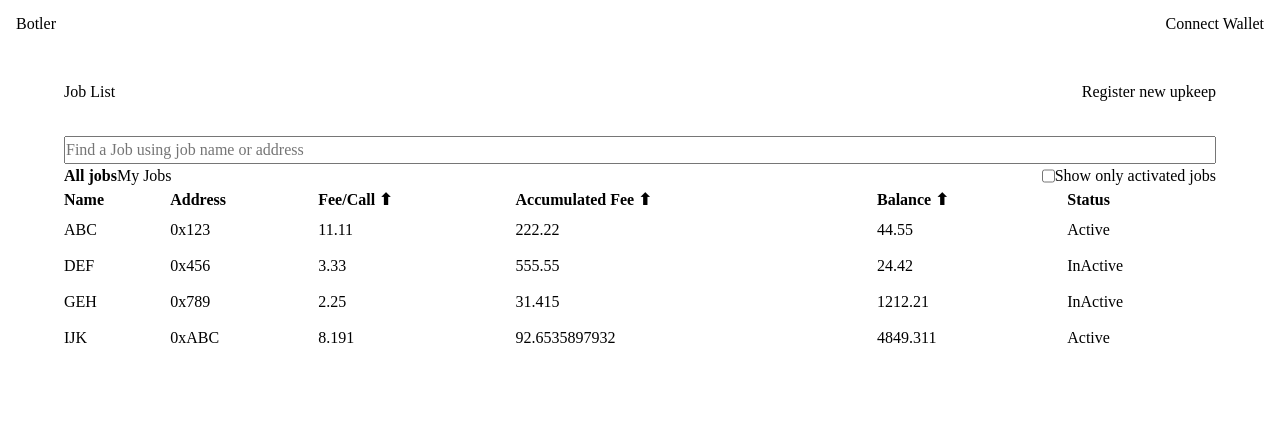
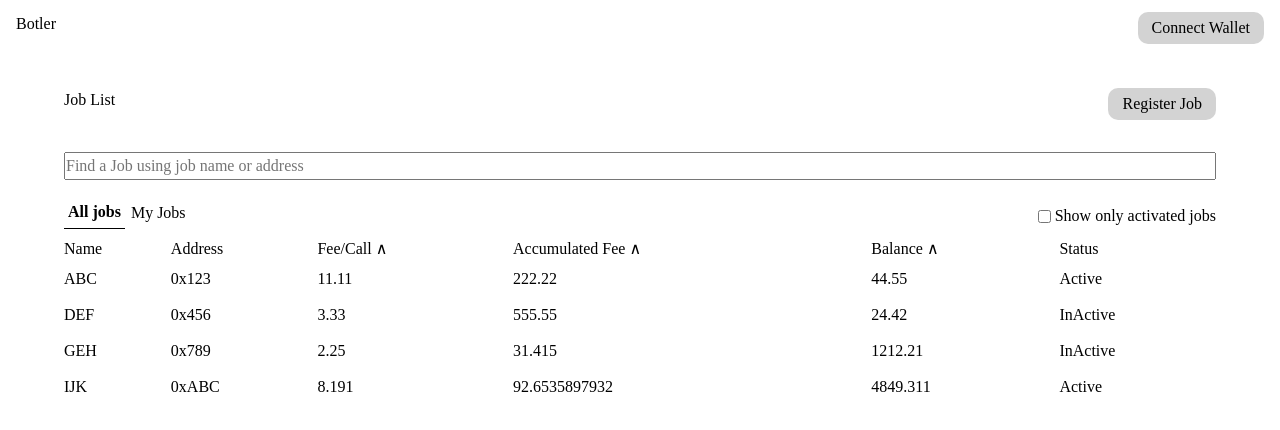
Before and after one commit to botler-klay/botler-fe, a React (Create React App) app: page / in a window 1280 px wide. Shown: the top 430 px of the page. Built offline with nearby package versions, Linux system fonts and the light colour scheme.

Commit message:
Use emotion package for styles

```diff
--- a/package.json
+++ b/package.json
@@ -3,6 +3,10 @@
   "version": "0.1.0",
   "private": true,
   "dependencies": {
+    "@emotion/css": "^11.10.0",
+    "@emotion/react": "^11.10.4",
+    "@emotion/styled": "^11.10.4",
+    "@emotion/types": "^0.7.0",
     "@testing-library/jest-dom": "^5.16.5",
     "@testing-library/react": "^13.4.0",
     "@testing-library/user-event": "^13.5.0",
--- /dev/null
+++ b/src/components/Button.tsx
@@ -0,0 +1,9 @@
+import styled from "@emotion/styled";
+
+export const Button = styled.button`
+  padding: 8px 14px;
+  border-radius: 10px;
+  background-color: lightgray;
+
+  line-height: 16px; // Should be same with font size
+`;
--- a/src/components/Header.tsx
+++ b/src/components/Header.tsx
@@ -2,6 +2,7 @@ import { useMemo, useState } from "react";
 import ReactModal from "react-modal";
 import { CYPRESS_NETWORK_VERSION } from "../constants";
 import { useWallet } from "../hooks/useWallet";
+import { Button } from "./Button";
 import { Row } from "./Layouts";
 import { WalletModalContent } from "./ModalContents/WalletModalContent";
 
@@ -29,9 +30,9 @@ export function Header() {
       }}
     >
       <span>Botler</span>
-      <button onClick={wallet ? disconnect : () => setIsOpen(true)}>
+      <Button onClick={wallet ? disconnect : () => setIsOpen(true)}>
         {walletBtnText}
-      </button>
+      </Button>
       <ReactModal
         style={{
           content: {
--- a/src/components/Layouts.tsx
+++ b/src/components/Layouts.tsx
@@ -1,26 +1,13 @@
-import { ComponentProps } from "../types/types";
+import styled from "@emotion/styled";
 
-export function Row({ style, children }: ComponentProps) {
-  return (
-    <div
-      style={{ display: "flex", flexDirection: "row", width: "100%", ...style }}
-    >
-      {children}
-    </div>
-  );
-}
+export const Row = styled.div`
+  display: flex;
+  flex-direction: row;
+  width: 100%;
+`;
 
-export function Column({ style, children }: ComponentProps) {
-  return (
-    <div
-      style={{
-        display: "flex",
-        flexDirection: "column",
-        width: "100%",
-        ...style,
-      }}
-    >
-      {children}
-    </div>
-  );
-}
+export const Column = styled.div`
+  display: flex;
+  flex-direction: column;
+  width: 100%;
+`;
--- a/src/components/ModalContents/WalletModalContent.tsx
+++ b/src/components/ModalContents/WalletModalContent.tsx
@@ -1,4 +1,5 @@
 import { useWallet } from "../../hooks/useWallet";
+import { Button } from "../Button";
 import { Column } from "../Layouts";
 
 export function WalletModalContent({ close }: { close: () => void }) {
@@ -15,7 +16,7 @@ export function WalletModalContent({ close }: { close: () => void }) {
     <Column style={{ width: "fit-content" }}>
       <h2>Connect Wallet</h2>
       <span>You should use Klaytn Cypress Mainnet to connect your wallet.</span>
-      <button onClick={handleConnect}>Kaikas</button>
+      <Button onClick={handleConnect}>Kaikas</Button>
       <button onClick={close}>Close</button>
     </Column>
   );
--- a/src/components/Section.tsx
+++ b/src/components/Section.tsx
@@ -1,16 +1,7 @@
-import { ComponentProps } from "../types/types";
+import styled from "@emotion/styled";
 
-export function Section({ style, children }: ComponentProps) {
-  return (
-    <section
-      style={{
-        display: "flex",
-        width: "100%",
-        padding: "0 64px",
-        ...style,
-      }}
-    >
-      {children}
-    </section>
-  );
-}
+export const Section = styled.section`
+  display: flex;
+  width: 100%;
+  padding: 0 64px;
+`;
--- a/src/components/Table.tsx
+++ b/src/components/Table.tsx
@@ -1,3 +1,4 @@
+import { css } from "@emotion/css";
 import {
   useTable,
   Column,
@@ -37,7 +38,9 @@ export function Table({
                 >
                   <Row style={{ width: "fit-content", gap: 4 }}>
                     {header.render("Header")}
-                    {header.canSort && <span>⬆︎</span>}
+                    {header.canSort && (
+                      <span>{header.isSortedDesc ? "∨" : "∧"}</span>
+                    )}
                   </Row>
                 </th>
               ))}
@@ -48,7 +51,14 @@ export function Table({
           {rows.map((row) => {
             prepareRow(row);
             return (
-              <tr {...row.getRowProps(rowProps(row))}>
+              <tr
+                {...row.getRowProps(rowProps(row))}
+                className={css`
+                  &:hover {
+                    background-color: lightgray;
+                  }
+                `}
+              >
                 {row.cells.map((cell) => (
                   <td {...cell.getCellProps()}>{cell.render("Cell")}</td>
                 ))}
--- a/src/pages/MainPage.tsx
+++ b/src/pages/MainPage.tsx
@@ -1,5 +1,6 @@
 import { useMemo, useState } from "react";
 import { useNavigate } from "react-router-dom";
+import { Button } from "../components/Button";
 import { Column, Row } from "../components/Layouts";
 import { Section } from "../components/Section";
 import { Table } from "../components/Table";
@@ -36,7 +37,9 @@ export function MainPage() {
       result = result.filter((job) => job.status === "Active");
     }
 
-    if (showMyJobOnly && wallet) {
+    if (showMyJobOnly) {
+      if (!wallet) return [];
+
       result = result.filter(
         (job) => job.owner.toLowerCase() === wallet.address.toLowerCase()
       );
@@ -50,21 +53,25 @@ export function MainPage() {
       <Section style={{ padding: "32px 64px" }}>
         <Row style={{ justifyContent: "space-between" }}>
           <h1>Job List</h1>
-          <button>Register new upkeep</button>
+          <Button>Register Job</Button>
         </Row>
       </Section>
       <Section>
-        <Column>
+        <Column style={{ gap: 16 }}>
           <input
             placeholder="Find a Job using job name or address"
             onChange={(e) => setSearchStr(e.target.value)}
           />
-          <Column>
+          <Column style={{ gap: 8 }}>
             <Row style={{ justifyContent: "space-between" }}>
-              <Row style={{ width: "fit-content" }}>
+              <Row style={{ width: "fit-content", gap: 2 }}>
                 <button
                   onClick={() => setShowMyJobOnly(false)}
-                  style={{ fontWeight: showMyJobOnly ? "normal" : "bold" }}
+                  style={{
+                    fontWeight: showMyJobOnly ? "normal" : "bold",
+                    padding: 4,
+                    borderBottom: showMyJobOnly ? "unset" : "1px solid black",
+                  }}
                 >
                   All jobs
                 </button>
@@ -72,14 +79,20 @@ export function MainPage() {
                   onClick={() => setShowMyJobOnly(true)}
                   style={{
                     fontWeight: showMyJobOnly ? "bold" : "normal",
-                    cursor: wallet ? "pointer" : "not-allowed",
+                    padding: 4,
+                    borderBottom: showMyJobOnly ? "1px solid black" : "unset",
                   }}
-                  disabled={!wallet}
                 >
                   My Jobs
                 </button>
               </Row>
-              <Row style={{ width: "fit-content" }}>
+              <Row
+                style={{
+                  width: "fit-content",
+                  marginTop: 8,
+                  gap: 4,
+                }}
+              >
                 <input
                   type="checkbox"
                   checked={showActiveOnly}
@@ -93,10 +106,9 @@ export function MainPage() {
                 <span>Show only activated jobs</span>
               </Row>
             </Row>
-          </Column>
             <Table
               columns={JOBLIST_COLUMNS}
-            data={filteredData || []}
+              data={filteredData}
               rowProps={(row) => ({
                 key: row.original.jid,
                 onClick: () => navigate(`${routes.job}/${row.original.jid}`),
@@ -104,9 +116,16 @@ export function MainPage() {
               })}
               headerProps={(header) => ({
                 key: header.id,
-              style: { fontWeight: "bold" },
+                style: { fontWeight: header.isSorted ? "bold" : "normal" },
               })}
             />
+          </Column>
+          {!wallet && showMyJobOnly && (
+            <Row style={{ padding: "48px 0", justifyContent: "center" }}>
+              You need to connect your wallet first to see the Job you
+              registered.
+            </Row>
+          )}
         </Column>
       </Section>
     </Column>
```
Also changed, not shown: 2 other files (tests, documents, lock files or other folders). Lines whose indentation alone changed are shown as unchanged.
